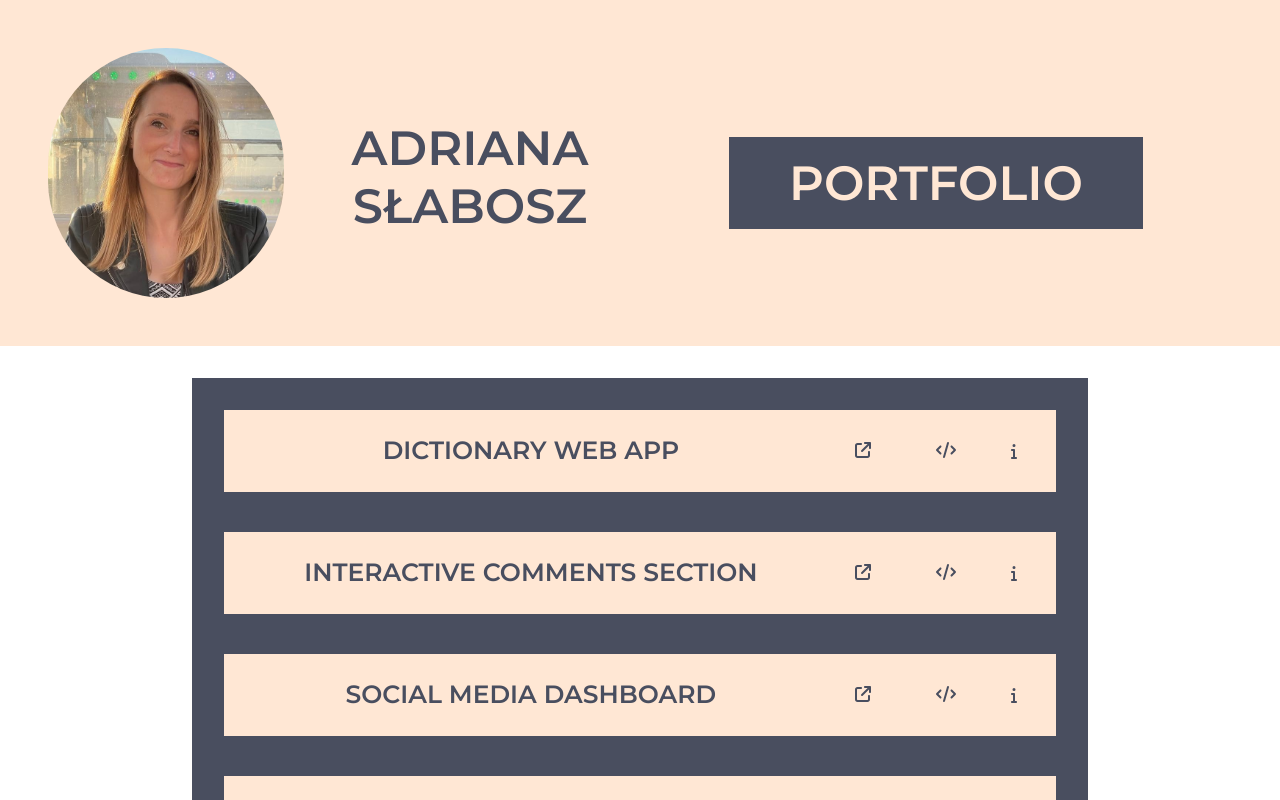
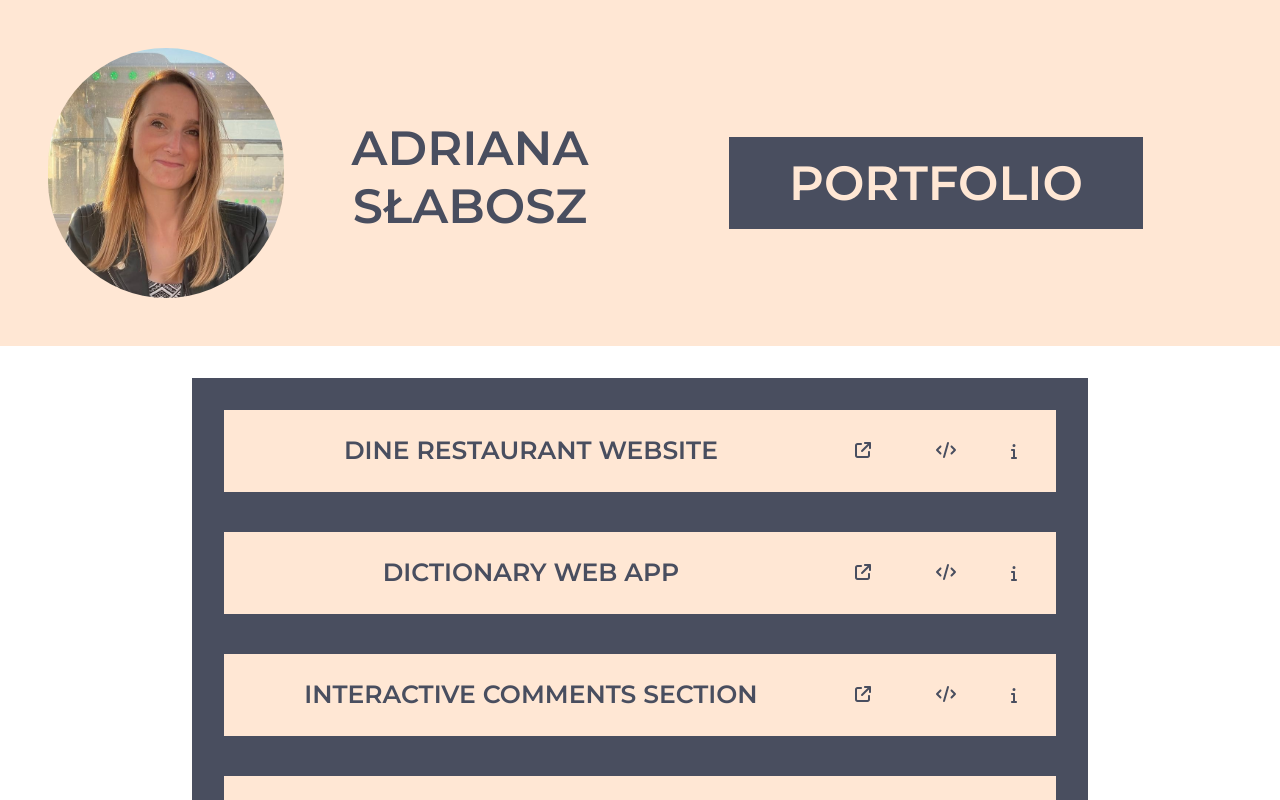
Before and after one commit to a-zajonc/portfolio, a React (Create React App) app: page / in a window 1280 px wide. Shown: the top 800 px of the page. Built offline with nearby package versions, Linux system fonts and the light colour scheme.

Commit message:
Add New Data

```diff
--- a/src/database.js
+++ b/src/database.js
@@ -1,6 +1,16 @@
 import previewImages from "./previewImages";
 
 export const data = [
+  {
+    name: "Dine restaurant website",
+    link: "https://dine-restaurant-website-seven.vercel.app/",
+    code: "https://github.com/a-zajonc/dine-restaurant-website",
+    description:
+      "Dine Restaurant Webiste is a Frontend Mentor challenge, which I completed base on Figma project, using Ract, TypeScript, Formik and pure CSS. ",
+    information:
+      "The website consists of front page with tricky design details and reservation page, where, using Formik, user can reserve a table and receive confirmation of the reservation. The website is suited for every screen type.",
+    preview: previewImages.previewDineRestaurantWebsite,
+  },
   {
     name: "Dictionary Web App",
     link: "https://dictionary-web-app-a-zajonc.vercel.app/",
@@ -8,7 +18,7 @@ export const data = [
     description:
       "Dictionary Web App is an a frontend challenge from FrontendMentor.io, which I completed in React using Chakra UI. This was the second challenge which I completed using TypeScript and first one where I used Figma.",
     information:
-      "App uses free Dictionary Api. The user can search through available words. When stumbles upon lack of dictionary definition, error is rendered. Also, the app allows to hear the word,  see transcription ( if either is available), change dark and light themes and also font themes. ",
+      "App uses free Dictionary Api. The user can search through available words. When stumbles upon lack of dictionary definition, error is rendered. Also, the app allows to hear the word,  see transcription ( if either is available ), change dark and light themes and also font themes. ",
     preview: previewImages.previewDictionaryWebApp,
   },
   {
--- a/src/previewImages/index.js
+++ b/src/previewImages/index.js
@@ -7,6 +7,7 @@ import previewInteractiveCardForm from "./previewInteractiveCardForm.png";
 import previewSocialMediaDashboard from "./previewSocialMediaDashboard.png";
 import previewInteractiveCommentsSection from "./previewInteractiveCommentsSection.png";
 import previewDictionaryWebApp from "./previewDictionaryWebApp.png";
+import previewDineRestaurantWebsite from "./previewDineRestaurantWebsite.png";
 
 const previewImages = {
   previewTipCalculator,
@@ -18,6 +19,7 @@ const previewImages = {
   previewTimeTrackingDashboard,
   previewInteractiveCommentsSection,
   previewDictionaryWebApp,
+  previewDineRestaurantWebsite,
 };
 
 export default previewImages;
```
Also changed, not shown: src/previewImages/previewDineRestaurantWebsite.png (added).
